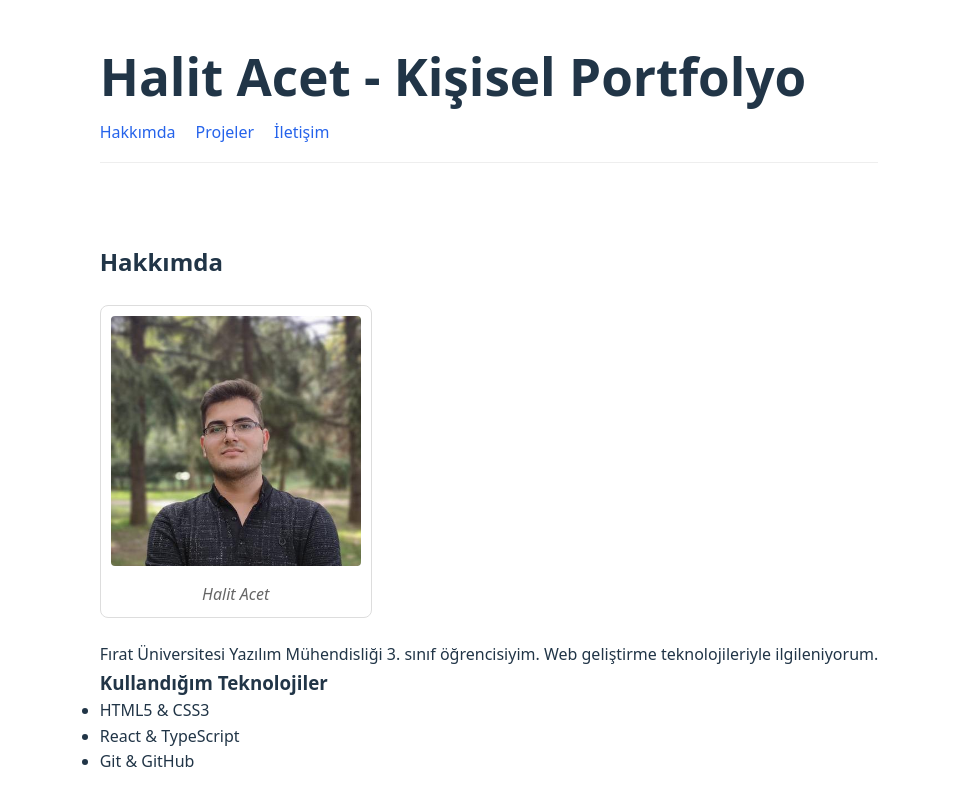
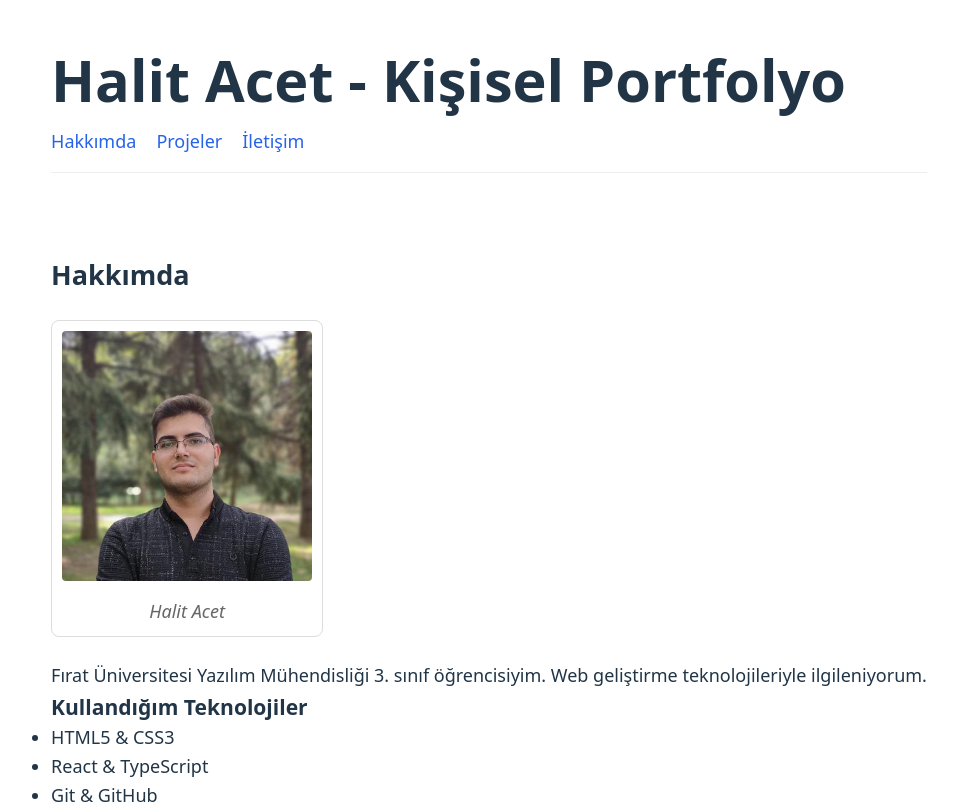
Before and after one commit to HalitACET/web-lab-hello, a React (Vite) app: page / in a window 1280 px wide. Shown: the top 804 px of the page, without its empty margins (151-1108 px from the left). Built offline with nearby package versions, Linux system fonts and the light colour scheme.

Commit message:
feat: add fluid typography with clamp function

```diff
--- a/src/App.css
+++ b/src/App.css
@@ -1,3 +1,5 @@
+@import './styles/tokens.css';
+
 * {
   margin: 0;
   padding: 0;
--- a/src/styles/tokens.css
+++ b/src/styles/tokens.css
@@ -37,7 +37,7 @@
     --font-sans: system-ui, -apple-system, sans-serif;
     --font-mono: 'Fira Code', 'Consolas', monospace;
 
-    /* --- Font Boyutları (Fluid) --- */
+    /* Font Boyutları (Fluid) */
     --text-sm: clamp(0.8rem, 0.75rem + 0.25vw, 0.9rem);
     --text-base: clamp(1rem, 0.9rem + 0.5vw, 1.125rem);
     --text-lg: clamp(1.125rem, 1rem + 0.6vw, 1.35rem);
```
